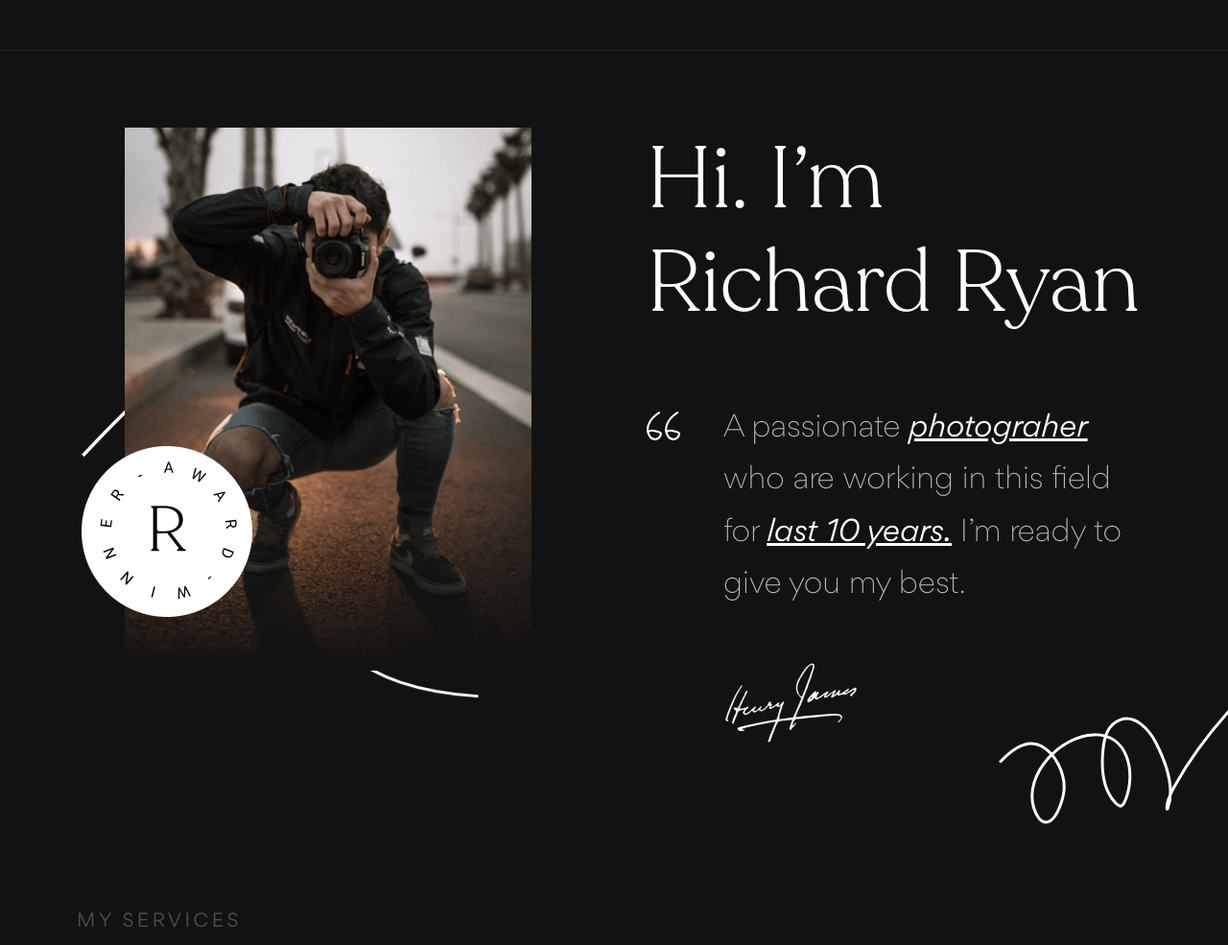
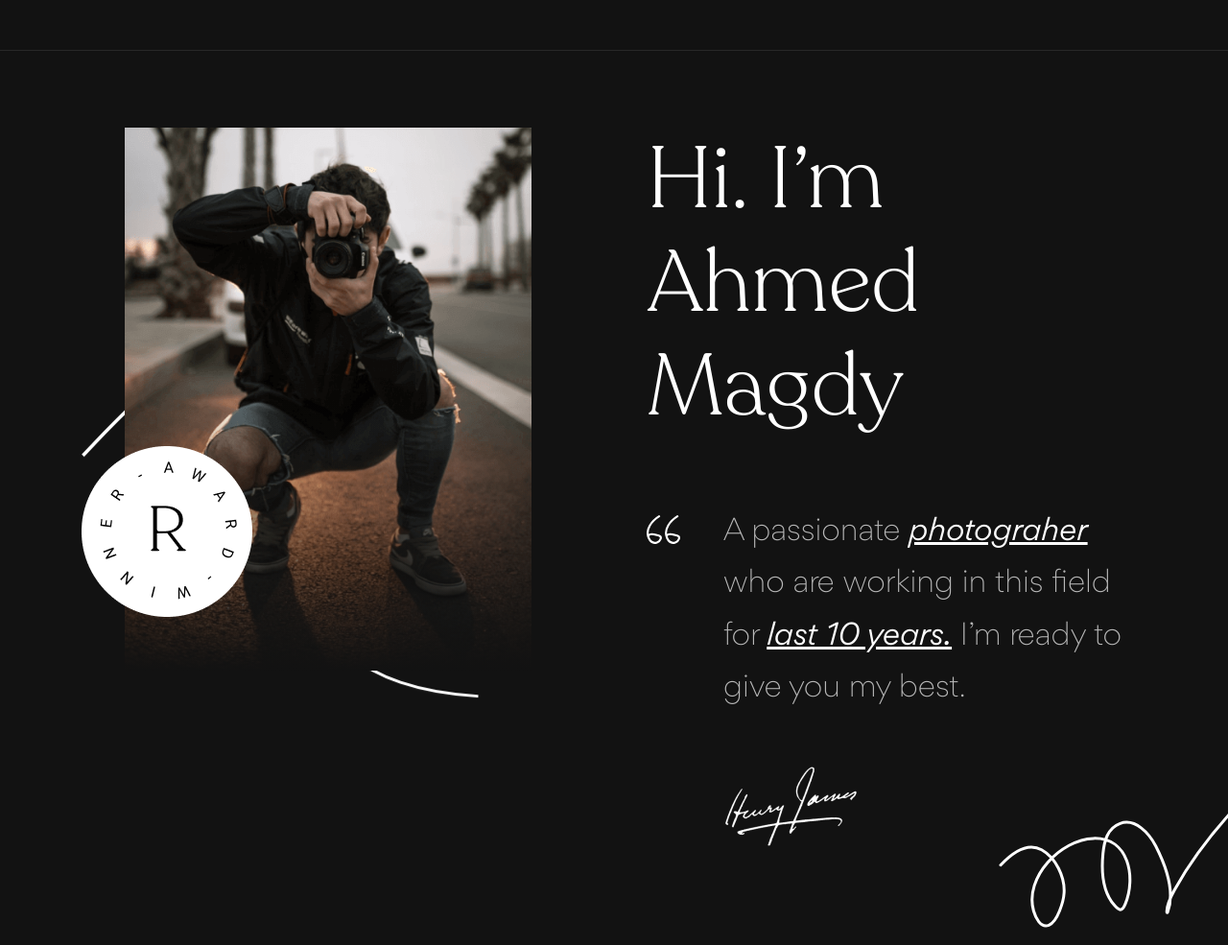
Before and after one commit to 3AMEER/Richard_Ryan, a plain HTML site: page index.html in a window 1280 px wide. Shown: the part 1940-2925 px from the top of the page at 96% size. Drawn offline with Linux system fonts and the light colour scheme.

Commit message:
Update index.html

```diff
--- a/index.html
+++ b/index.html
@@ -586,7 +586,7 @@
 
             <h2 class="h2 section-title" data-reveal="right">
               Hi. I’m <br>
-              Richard Ryan
+              Ahmed Magdy
             </h2>
 
             <div class="wrapper has-before" data-reveal="right">
```
